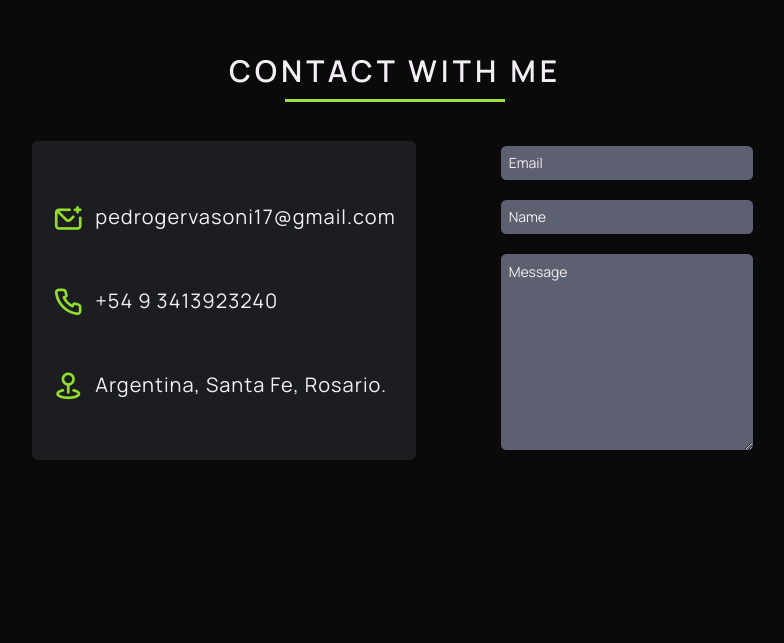
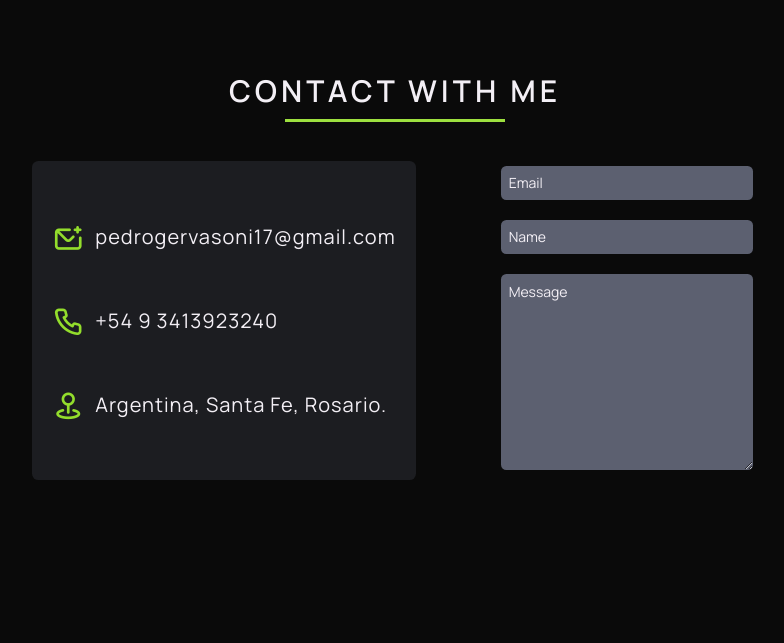
Before and after one commit to PedroGervasoni/Portfolio, a plain HTML site: page index.html in a window 1280 px wide. Shown: the part 2450-3093 px from the top of the page, without its empty margins (245-1029 px from the left). Drawn offline with nearby package versions, Linux system fonts and the light colour scheme.

Commit message:
acomodando seccion contact

```diff
--- a/scss/style.scss
+++ b/scss/style.scss
@@ -230,7 +230,9 @@ body::-webkit-scrollbar-thumb:hover {
 }
 
 #contacto{
-  padding-top: 80px;
+  padding-top: 100px;
+  padding-bottom: 250px;
+  height: 100%;
 }
 
 
@@ -290,7 +292,7 @@ body::-webkit-scrollbar-thumb:hover {
 
 
 
-
+/*
 @media screen and (min-width:804px) and (max-width: 1880px){
   #message{
     margin-bottom: 180px;
@@ -309,3 +311,7 @@ body::-webkit-scrollbar-thumb:hover {
   margin-bottom: 90px;
 }
 }
+
+
+
+ */
```
Also changed, not shown: style.css, 1 other file.
